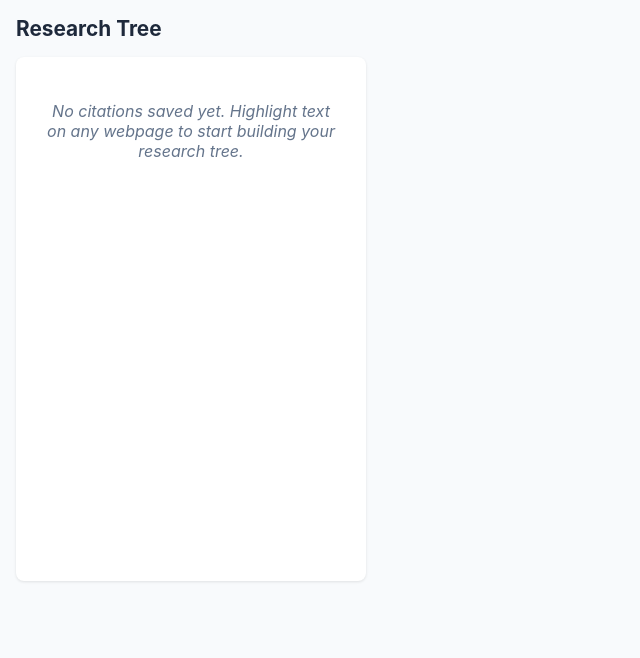
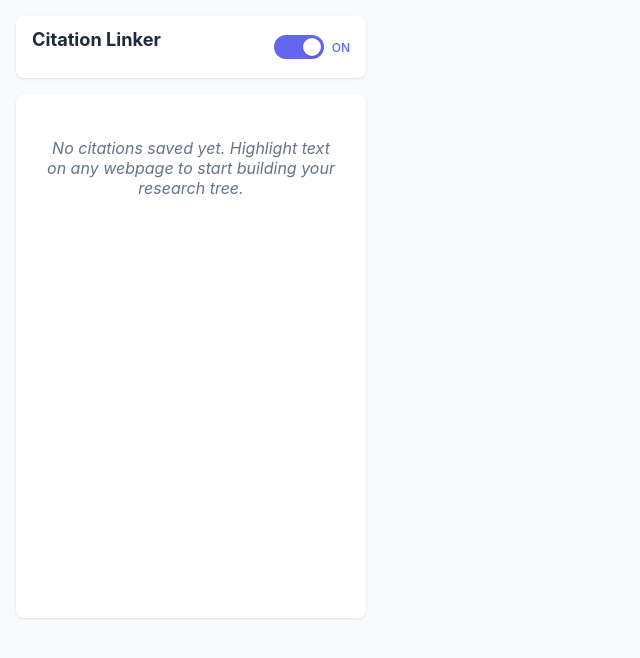
Before and after one commit to CrimsonMartin/clinker, a browser extension: page sidebar.html in a window 1280 px wide. Shown: the whole page, without its empty margins (0-640 px from the left). Drawn offline with Linux system fonts and the light colour scheme.

Commit message:
better toggle on/off and relabeling

```diff
--- a/sidebar.html
+++ b/sidebar.html
@@ -427,10 +427,100 @@
     .context-menu-item:active {
       background-color: #e5e7eb;
     }
+
+    /* Toggle Switch Styles */
+    .toggle-container {
+      display: flex;
+      align-items: center;
+      justify-content: space-between;
+      margin-bottom: 16px;
+      padding: 12px 16px;
+      background: white;
+      border-radius: 8px;
+      box-shadow: 0 1px 3px rgba(0, 0, 0, 0.1);
+    }
+
+    .toggle-label {
+      font-size: 14px;
+      font-weight: 500;
+      color: #1e293b;
+    }
+
+    .toggle-switch {
+      position: relative;
+      display: inline-block;
+      width: 50px;
+      height: 24px;
+    }
+
+    .toggle-switch input {
+      opacity: 0;
+      width: 0;
+      height: 0;
+    }
+
+    .toggle-slider {
+      position: absolute;
+      cursor: pointer;
+      top: 0;
+      left: 0;
+      right: 0;
+      bottom: 0;
+      background-color: #94a3b8;
+      transition: .3s;
+      border-radius: 24px;
+    }
+
+    .toggle-slider:before {
+      position: absolute;
+      content: "";
+      height: 18px;
+      width: 18px;
+      left: 3px;
+      bottom: 3px;
+      background-color: white;
+      transition: .3s;
+      border-radius: 50%;
+      box-shadow: 0 1px 3px rgba(0, 0, 0, 0.2);
+    }
+
+    .toggle-switch input:checked + .toggle-slider {
+      background-color: #6366f1;
+    }
+
+    .toggle-switch input:checked + .toggle-slider:before {
+      transform: translateX(26px);
+    }
+
+    .toggle-status {
+      font-size: 12px;
+      color: #64748b;
+      margin-left: 8px;
+    }
+
+    .toggle-status.active {
+      color: #6366f1;
+      font-weight: 500;
+    }
+
+    .toggle-status.inactive {
+      color: #94a3b8;
+    }
   </style>
 </head>
 <body>
-  <h1>Research Tree</h1>
+  <div class="toggle-container">
+    <span class="toggle-label">
+      <h1>Citation Linker</h1>
+    </span>
+    <div style="display: flex; align-items: center;">
+      <label class="toggle-switch">
+        <input type="checkbox" id="extensionToggle" checked>
+        <span class="toggle-slider"></span>
+      </label>
+      <span class="toggle-status active" id="toggleStatus">ON</span>
+    </div>
+  </div>
   <div class="tree-container">
     <div id="tree-root">
       <div class="empty-state">No citations saved yet. Highlight text on any webpage to start building your research tree.</div>
--- a/sidebar.js
+++ b/sidebar.js
@@ -322,7 +322,67 @@ async function moveNodeToRoot(nodeId) {
   }
 }
 
-document.addEventListener('DOMContentLoaded', loadAndDisplayTree);
+// Toggle functionality
+async function initializeToggle() {
+  const result = await browser.storage.local.get({ extensionActive: true });
+  const isActive = result.extensionActive;
+
+  const toggleInput = document.getElementById('extensionToggle');
+  const toggleStatus = document.getElementById('toggleStatus');
+
+  if (toggleInput && toggleStatus) {
+    toggleInput.checked = isActive;
+    updateToggleStatus(isActive);
+  }
+}
+
+function updateToggleStatus(isActive) {
+  const toggleStatus = document.getElementById('toggleStatus');
+  if (toggleStatus) {
+    toggleStatus.textContent = isActive ? 'ON' : 'OFF';
+    toggleStatus.className = isActive ? 'toggle-status active' : 'toggle-status inactive';
+  }
+}
+
+async function handleToggleChange(event) {
+  const isActive = event.target.checked;
+
+  // Update storage
+  await browser.storage.local.set({ extensionActive: isActive });
+
+  // Update UI
+  updateToggleStatus(isActive);
+
+  // Update browser icon
+  const iconPath = isActive ? {
+    "16": "icons/icon16.png",
+    "48": "icons/icon48.png",
+    "128": "icons/icon128.png"
+  } : {
+    "16": "icons/icon16-inactive.png",
+    "48": "icons/icon48-inactive.png",
+    "128": "icons/icon128-inactive.png"
+  };
+
+  await browser.browserAction.setIcon({ path: iconPath });
+
+  // Update title
+  const title = isActive ? "Research Linker (Active)" : "Research Linker (Inactive)";
+  await browser.browserAction.setTitle({ title });
+
+  console.log('Extension toggled from sidebar:', isActive ? 'ON' : 'OFF');
+}
+
+document.addEventListener('DOMContentLoaded', () => {
+  loadAndDisplayTree();
+  initializeToggle();
+
+  // Add toggle event listener
+  const toggleInput = document.getElementById('extensionToggle');
+  if (toggleInput) {
+    toggleInput.addEventListener('change', handleToggleChange);
+  }
+});
 
 // Modal functions
 function showImageModal(imageData) {
```
Also changed, not shown: background.ts (+0 -7 lines), manifest.json.
